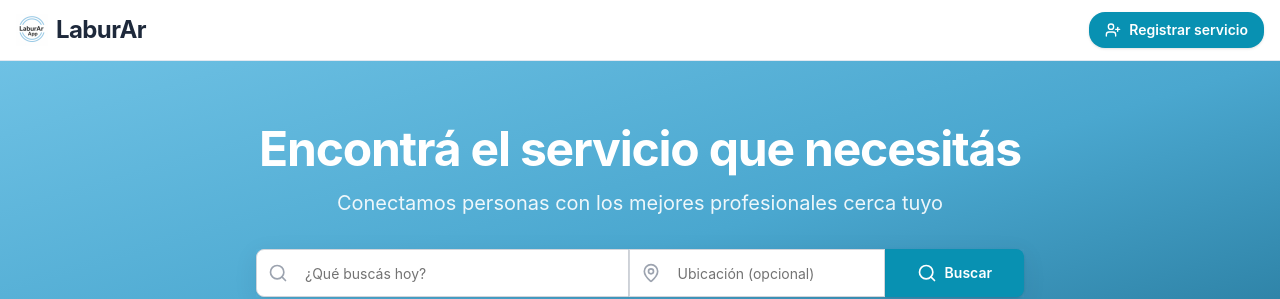
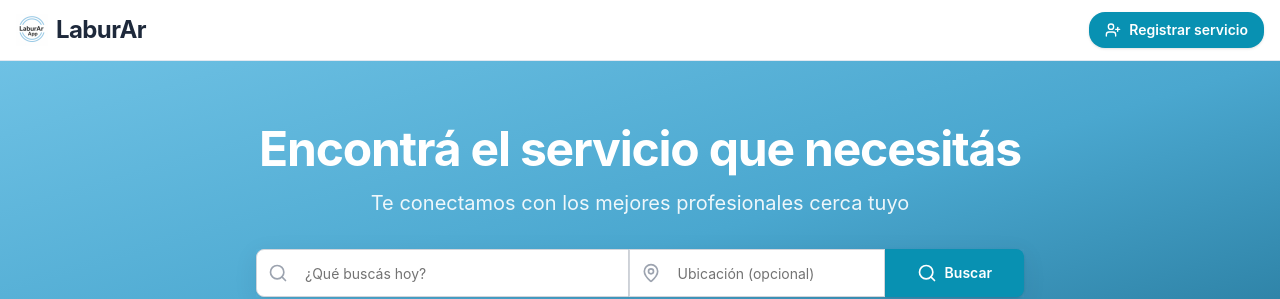
Before and after one commit to Javierpaez87/LaburApp, a React (Vite) app: page / in a window 1280 px wide. Shown: the top 299 px of the page. Built offline with nearby package versions, Linux system fonts and the light colour scheme; no server answers; the database is empty.

Commit message:
Updated HomePage.tsx

```diff
--- a/src/pages/HomePage.tsx
+++ b/src/pages/HomePage.tsx
@@ -133,7 +133,7 @@ export const HomePage: React.FC<HomePageProps> = ({
             Encontrá el servicio que necesitás
           </h2>
           <p className="text-lg md:text-xl text-white/90 mb-8">
-            Conectamos personas con los mejores profesionales cerca tuyo
+            Te conectamos con los mejores profesionales cerca tuyo
           </p>
 
           <div className="mx-auto max-w-3xl">
```
